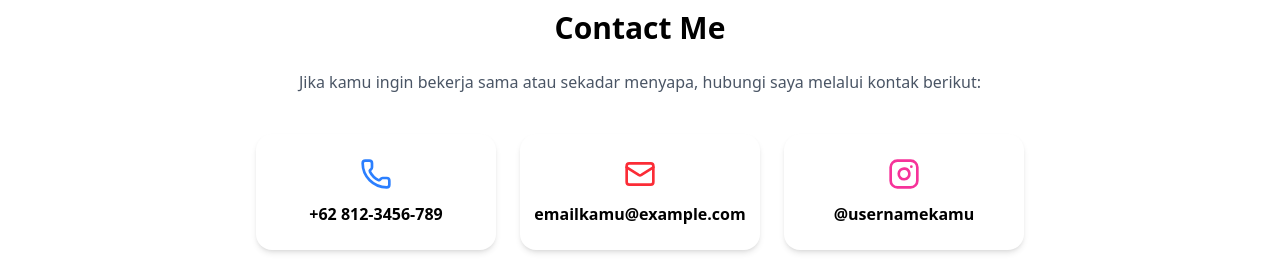
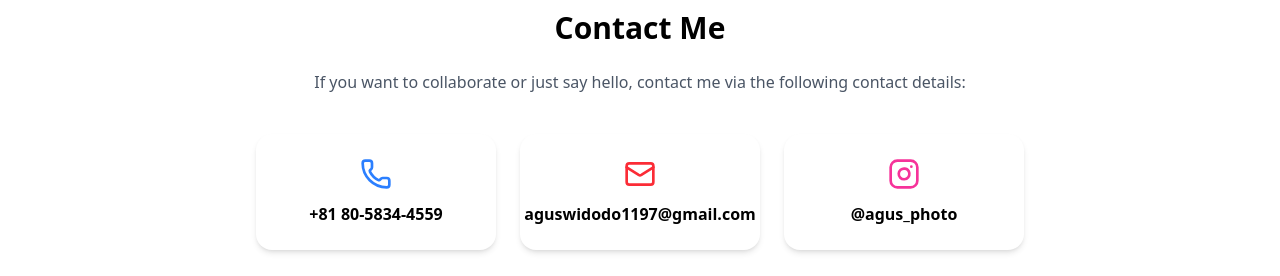
Before and after one commit to fxsym/agusphotography, a React (Vite) app: page / in a window 1280 px wide. Shown: the part 2396-2672 px from the top of the page. Built offline with nearby package versions, Linux system fonts and the light colour scheme.

Commit message:
pesan commit kamu

```diff
--- a/src/components/Contact.jsx
+++ b/src/components/Contact.jsx
@@ -6,37 +6,37 @@ export default function Contact() {
       <div className="max-w-3xl mx-auto text-center">
         <h2 className="text-3xl font-bold mb-6">Contact Me</h2>
         <p className="text-gray-600 mb-10">
-          Jika kamu ingin bekerja sama atau sekadar menyapa, hubungi saya melalui kontak berikut:
+          If you want to collaborate or just say hello, contact me via the following contact details:
         </p>
 
         <div className="grid gap-6 md:grid-cols-3">
           {/* Nomor Telepon */}
           <a
-            href="tel:+628123456789"
+            href="tel:+81 80-5834-4559"
             className="flex flex-col items-center bg-white shadow-md rounded-2xl p-6 hover:shadow-lg hover:scale-105 transition"
           >
             <Phone size={32} className="text-blue-500 mb-3" />
-            <span className="font-semibold">+62 812-3456-789</span>
+            <span className="font-semibold">+81 80-5834-4559</span>
           </a>
 
           {/* Email */}
           <a
-            href="mailto:emailkamu@example.com"
+            href="mailto:aguswidodo1197@gmail.coms"
             className="flex flex-col items-center bg-white shadow-md rounded-2xl p-6 hover:shadow-lg hover:scale-105 transition"
           >
             <Mail size={32} className="text-red-500 mb-3" />
-            <span className="font-semibold">emailkamu@example.com</span>
+            <span className="font-semibold">aguswidodo1197@gmail.com</span>
           </a>
 
           {/* Instagram */}
           <a
-            href="https://instagram.com/usernamekamu"
+            href="https://www.instagram.com/agus_phto?utm_source=ig_web_button_share_sheet&igsh=ZDNlZDc0MzIxNw=="
             target="_blank"
             rel="noopener noreferrer"
             className="flex flex-col items-center bg-white shadow-md rounded-2xl p-6 hover:shadow-lg hover:scale-105 transition"
           >
             <Instagram size={32} className="text-pink-500 mb-3" />
-            <span className="font-semibold">@usernamekamu</span>
+            <span className="font-semibold">@agus_photo</span>
           </a>
         </div>
       </div>
```
